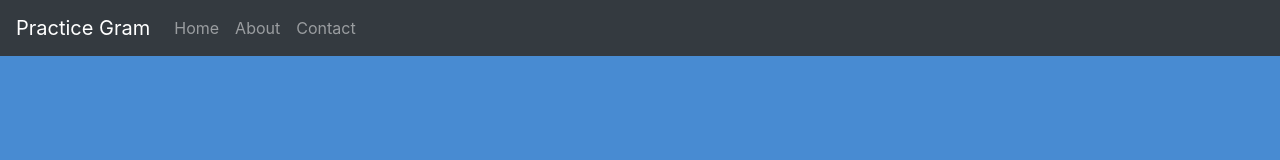
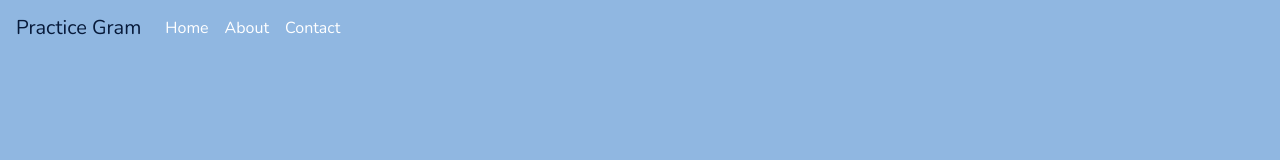
Before and after one commit to DanielMcKenna/picture_gram, a plain HTML site: page index.html in a window 1280 px wide. Drawn offline with nearby package versions, Linux system fonts and the light colour scheme.

Commit message:
working on navbar colors

```diff
--- a/index.css
+++ b/index.css
@@ -1,4 +1,16 @@
 body {
-  background: #488BD2;
+  background: #90B7E1;
+  font-family: "Nunito", sans-serif;
+}
 
+#main_navbar .navbar-brand{
+  color: #071A3A;
 }
+
+#main_navbar .nav-link{
+  color: #FFFFFF;
+}
+
+/* dark: 071A3A, 100%
+   pink: EE4890, 100%
+   Light- blue: 90B7E1, 100%*/
--- a/index.html
+++ b/index.html
@@ -16,9 +16,9 @@
     <title>Picture Gram Practice</title>
   </head>
   <body>
-    <nav id="main_navbar" class="navbar navbar-dark bg-dark navbar-expand-md">
+    <nav id="main_navbar" class="navbar navbar-dark navbar-expand-md">
       <a href="#" class="navbar-brand">Practice Gram</a>
-      <button class="navbar-toggler" data-toggle="collapse" data-target="#navLinks">
+      <button class="navbar-toggler" data-toggle="collapse" data-target="#navLinks" aria-label="toggle navbar links">
         <span class="navbar-toggler-icon"></span>
       </button>
       <div class="collapse navbar-collapse" id="navLinks">
```
